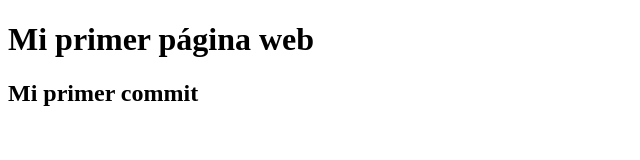
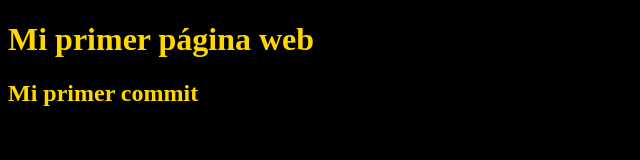
Before and after one commit to SantiniMartin/Proyecto-Web, a plain HTML site: page index.html in a window 1280 px wide. Shown: the whole page, without its empty margins (0-640 px from the left). Drawn offline with Linux system fonts and the light colour scheme.

Commit message:
Se coloca estilos

```diff
--- a/index.html
+++ b/index.html
@@ -4,6 +4,7 @@
     <meta charset="UTF-8">
     <meta http-equiv="X-UA-Compatible" content="IE=edge">
     <meta name="viewport" content="width=device-width, initial-scale=1.0">
+    <link rel="stylesheet" href="style.css">
     <title>Document</title>
 </head>
 <body>
--- /dev/null
+++ b/style.css
@@ -0,0 +1,4 @@
+* {
+    color: gold;
+    background-color: black;
+}
```
